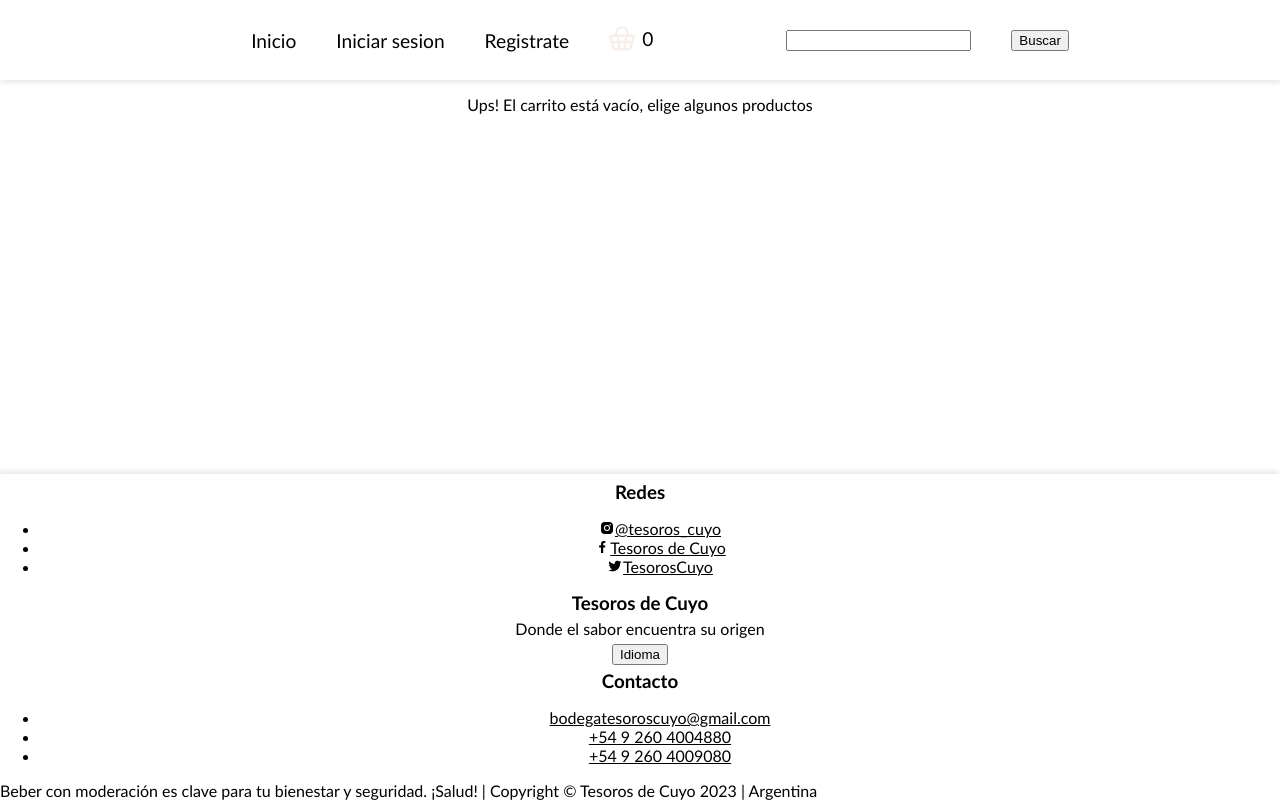
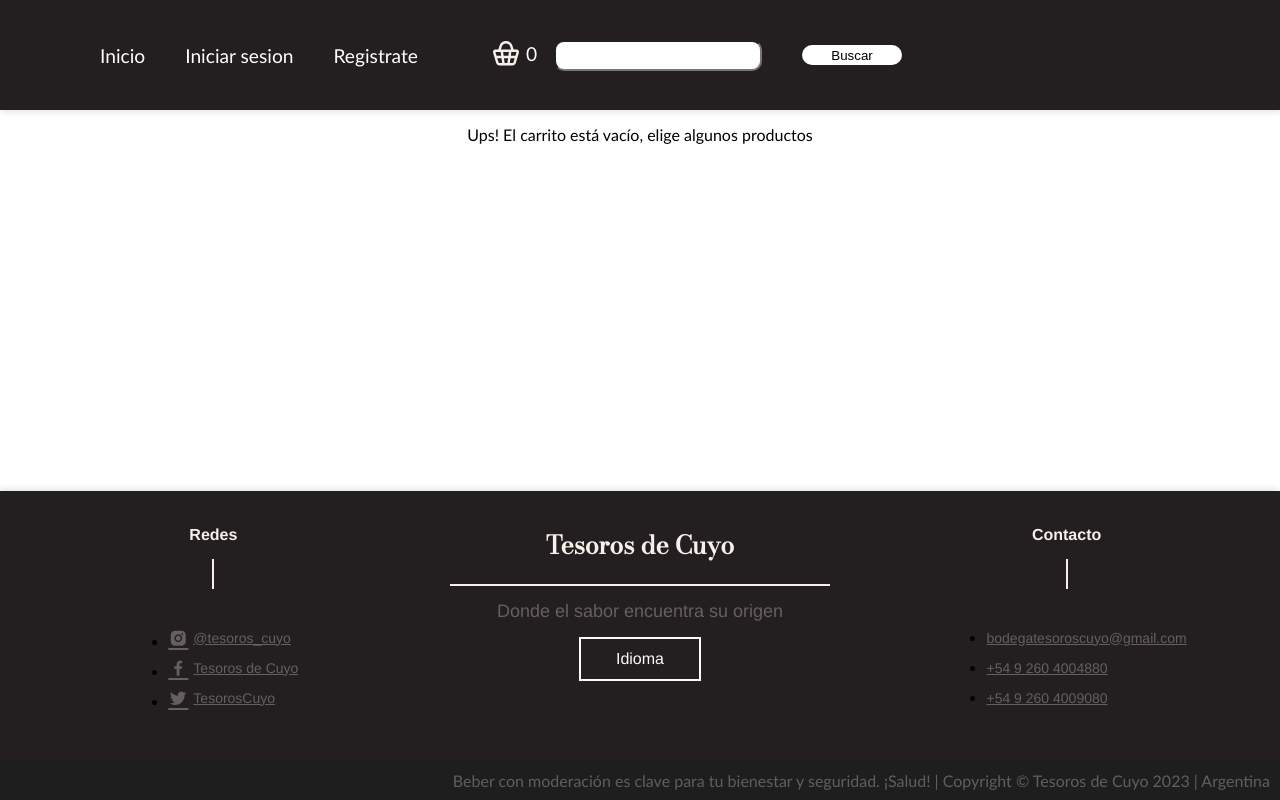
Before and after one commit to CodeSystem2022/Ecommerce-YoungDevelopers, a website: page ecommerce_pi/client/turismo/cart.html in a window 1280 px wide. Drawn offline with nearby package versions, Linux system fonts and the light colour scheme; a script that the page names is missing; files whose address does not match are found by name.

Commit message:
Actualizamos el archivo de cart.css
Modificando en función a lo que queríamos lograr

```diff
--- a/ecommerce_pi/client/cart.css
+++ b/ecommerce_pi/client/cart.css
@@ -1,3 +1,33 @@
+@import url('https://fonts.googleapis.com/css2?family=Bodoni+Moda:opsz@6..96&display=swap');
+
+header{
+  background-color:  #231f20;
+  min-height: 110px;
+  display: flex;
+  align-items: center;
+  justify-content: space-between;
+}
+nav a{
+  color: #fff;
+}
+.search-input{
+  border-radius: 10px;
+  width: 200px;
+  height: 25px;
+}
+.search-button{
+  background-color: #fff;
+  border-radius: 10px;
+  width: 100px;
+  height: 20px;
+  border: none;
+  margin-right: 0px;
+}
+.cart-icon{
+  padding: 5px;
+  margin: 30px;
+}
+
 #cart-container{
     max-width: 500px;
     margin: auto;
@@ -8,31 +38,33 @@
     align-items: center;
     height: 100px;
     gap: 20px;
+    margin: 10px;
   }
 
   .tarjeta-producto img{
     height: 100%;
+
   }
 
   .tarjeta-producto h3{
     width: 130px;
   }
   .tarjeta-producto div{
-    background-color: var(--color-acento-claro);
     padding: 3px;
     border-radius: 5px;
   }
 
   #totales{
     text-align: center;
+    font-size: large;
   }
 
   #carrito-vacio{
     text-align: center;
   }
   .btn-primary{
-    background-color: #007bff;
-    border-color: #007bff;
+    background-color: #000;
+    border-color: #000;
     border-radius: 5px;
     margin-bottom: 10px;
     color:#fff;
@@ -50,8 +82,8 @@
     border-color: #0062cc;
   }
  #reiniciar{
-  background-color: #007bff;
-  border-color: #007bff;
+  background-color: #000;
+  border-color: #000;
     border-radius: 5px;
     margin-bottom: 10px;
     color:#fff;
@@ -63,3 +95,121 @@
     cursor:pointer
 
  }
+ .footer{
+  padding: 30px 0;
+  background-color: rgb(35, 31, 32);
+  font-family: "Inter-Regular", Helvetica;
+  display: flex;
+  flex-direction: column;
+  justify-content: center;
+  align-items: center;
+}
+/* Contenido del pie de página */
+.footer-content{
+
+  display: flex;
+  justify-content: center;
+  text-align: center;
+  margin: 0px 100px 0px 100px ;
+  width: 100%;
+}
+/* Enlaces en el pie de página */
+.link {
+  align-items: center;
+  display: inline-block;
+  text-align: center;
+  width: 33.33%;
+  display: flex;
+  flex-direction: column;
+  justify-content: center;
+}
+/* Línea vertical en el pie de página */
+.linea-2 {
+
+      border-left: 2px solid #F8EFEA;
+      height: 30px;
+      margin-bottom: 20px;
+}
+
+/* Bloque de contenido en el centro del pie de página */
+.center-block {
+  display: inline-block;
+  width: 33.33%;
+  text-align: center;
+}
+/* Descargo de responsabilidad en el pie de página */
+.footer-disclaimer {
+  background-color: #1E1E1E;
+  font-size: 16px;
+  color: #f8efea4f;
+  padding: 10px;
+}
+/* Línea horizontal en el pie de página */
+.linea {
+  border-top: 2px solid #F8EFEA;
+  width: 380px;
+  margin: 20px auto 0;
+}
+
+/* Estilos de los encabezados en el pie de página */
+.link h3{
+  font-family: "Inter-Regular", Helvetica;
+  font-size: 16px;
+  color: #F8EFEA;
+  margin-bottom: 15px;
+}
+.link a {
+  font-family: "Inter-Regular", Helvetica;
+  font-size: 14px;
+  color: #f8efea4f;
+  display: block;
+  margin-bottom: 5px;
+  height: 25px;
+  text-align: center;
+  display: flex;
+  align-items: center;
+}
+.link i {
+  font-size: 20px;
+  margin-right: 5px;
+  color:  #f8efea4f;
+}
+.center-block h3{
+  font-family: 'Bodoni Moda', serif;
+  font-size: 25px;
+  color: #F8EFEA;
+  text-align: center;
+
+}
+.center-block p {
+  font-family: "Inter-Regular", Helvetica;
+  font-size: 18px;
+  color: #f8efea4f;
+  text-align: center;
+  margin: 15px;
+}
+
+.center-block button {
+  background-color: #231F20;
+  color: #f9fafc;
+  border: 2px solid rgb(247, 249, 252);
+  padding: 11px 35px;
+  font-family: "Inter-Regular", Helvetica;
+  font-size: 16px;
+  cursor: pointer;
+  transition:0.3s, color 0.3s;
+}
+
+.center-block button:hover {
+  color: #231F20;
+  box-shadow: 0 0 20px rgba(247, 249, 252, 0.9);
+  color: #F8EFEA;
+}
+/* Descargo de responsabilidad en el pie de página */
+.footer-disclaimer {
+  background-color: #1E1E1E;
+  font-size: 16px;
+  color: #f8efea4f;
+  padding: 10px;
+  text-align: right;
+}
```
